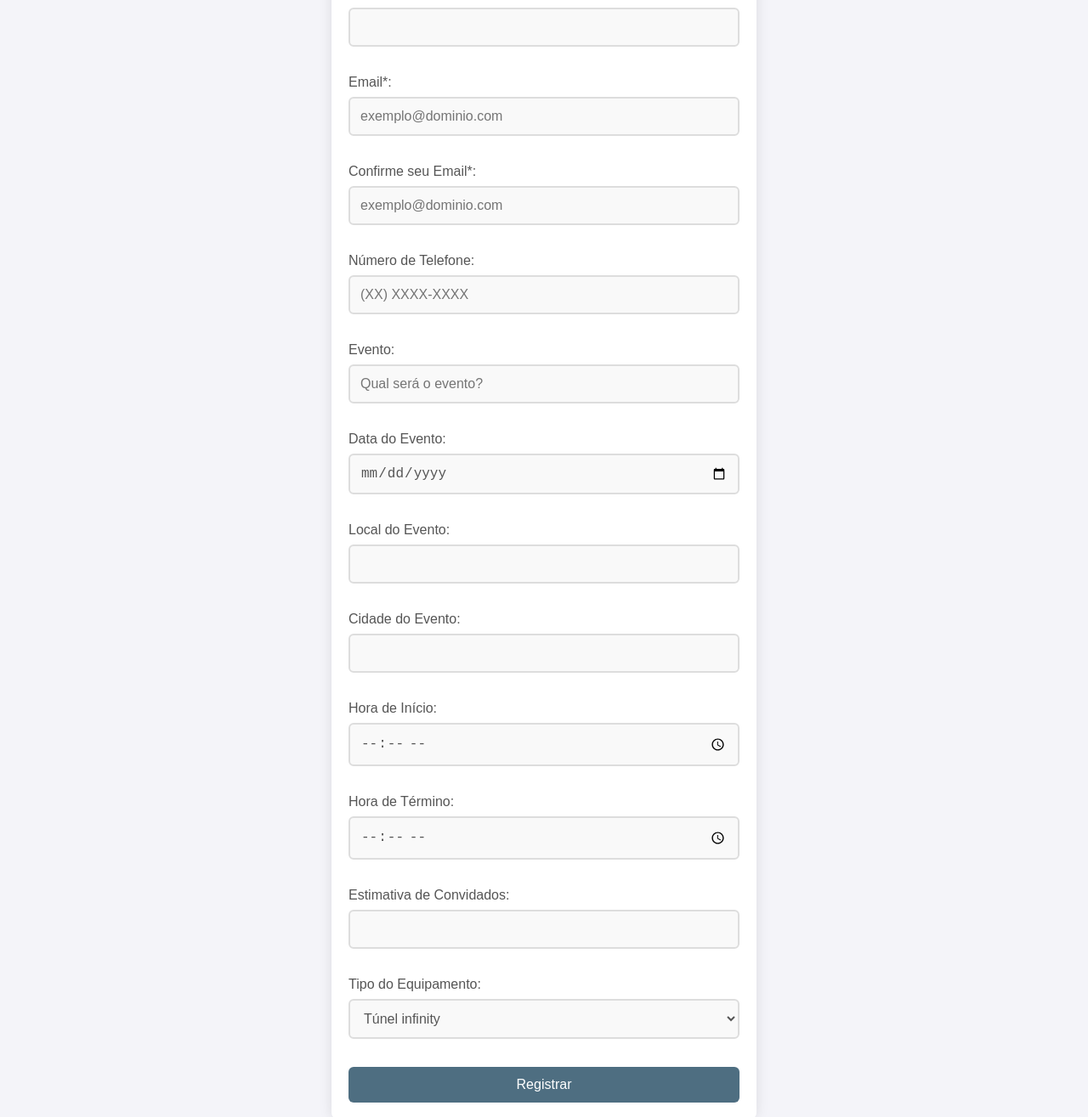
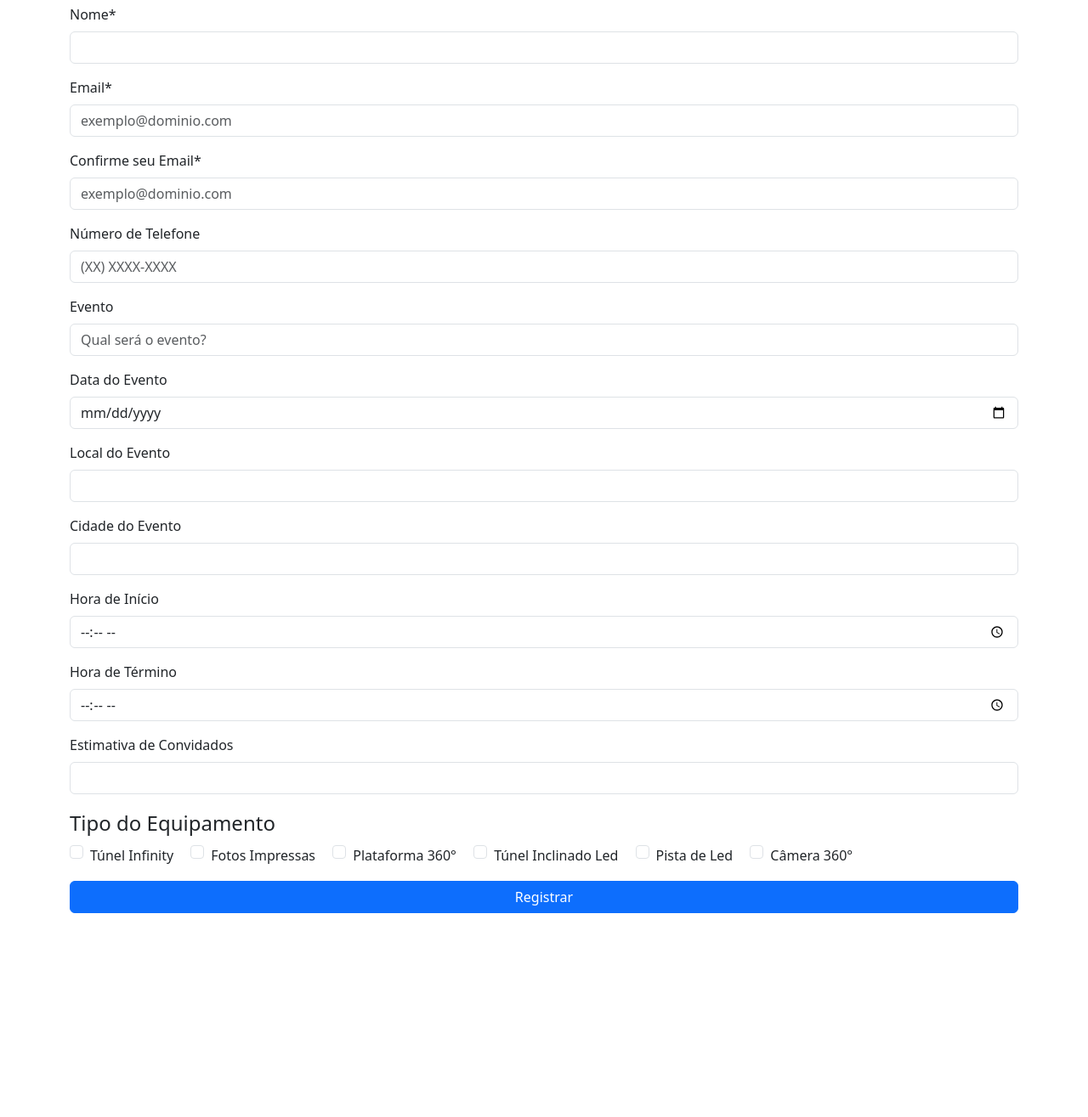
Before and after one commit to ggasparott/FormsWhatsapp, a plain HTML site: page FormsFront/indexForms.html in a window 1280 px wide. Shown: the part 115-1430 px from the top of the page at 85% size. After the commit the page ends 1238 px from the top, so only its background shows below. Drawn offline with nearby package versions, Linux system fonts and the light colour scheme.

Commit message:
Adicionando bootstrap na minha aplicação, alem de adicionar mudanças

```diff
--- a/FormsFront/indexForms.html
+++ b/FormsFront/indexForms.html
@@ -5,62 +5,108 @@
     <meta charset="UTF-8">
     <meta name="viewport" content="width=device-width, initial-scale=1.0">
     <title>Registro de Evento</title>
-    <link rel="stylesheet" href="styleForms.css">
-    <script src="script.js"></script>
 
+    <!-- Link para o Bootstrap (CSS) -->
+    <link href="https://stackpath.bootstrapcdn.com/bootstrap/4.5.2/css/bootstrap.min.css" rel="stylesheet">
+
+    <link href="https://cdn.jsdelivr.net/npm/bootstrap@5.3.0-alpha1/dist/css/bootstrap.min.css" rel="stylesheet" integrity="sha384-KyZXEJZ3QhqLMpG8r+KnujscA8m8/3X5L5tiXz5Yy0z5iwK3L7H/sjTL7lU0jXa3" crossorigin="anonymous">
+
+    <script src="scriptForms.js"></script>
 </head>
 
 <body>
-    <h1>Registro de Eventos</h1>
-    <form action="/submit" method="post">
-        <label for="name">Nome*:</label>
-        <input type="text" id="name" name="name" required><br><br>
+    <div class="container my-5">
+        <h1 class="text-center mb-4">Registro de Eventos</h1>
+        <form action="/submit" method="post">
+            <div class="mb-3">
+                <label for="name" class="form-label">Nome*</label>
+                <input type="text" class="form-control" id="name" name="name" required>
+            </div>
 
+            <div class="mb-3">
+                <label for="email" class="form-label">Email*</label>
+                <input type="email" class="form-control" id="email" name="email" required placeholder="exemplo@dominio.com">
+            </div>
 
-        <label for="email">Email*:</label>
-        <input type="email" id="email" name="email" required placeholder="exemplo@dominio.com"
-            pattern="[a-zA-Z0-9._%+-]+@[a-zA-Z0-9.-]+\.[a-zA-Z]{2,6}$" oninput=""><br><br>
+            <div class="mb-3">
+                <label for="confirm-email" class="form-label">Confirme seu Email*</label>
+                <input type="email" class="form-control" id="confirm-email" name="confirm-email" required placeholder="exemplo@dominio.com">
+            </div>
 
-        <label for="confirm-email">Confirme seu Email*:</label>
-        <input type="email" id="confirm-email" name="confirm-email" required placeholder="exemplo@dominio.com"
-            pattern="[a-zA-Z0-9._%+-]+@[a-zA-Z0-9.-]+\.[a-zA-Z]{2,6}$"  ><br><br>
+            <div class="mb-3">
+                <label for="phone" class="form-label">Número de Telefone</label>
+                <input type="tel" class="form-control" id="phone" name="phone" placeholder="(XX) XXXX-XXXX">
+            </div>
 
-        <label for="phone">Número de Telefone:</label>
-        <input type="tel" id="phone" name="phone" required placeholder="(XX) XXXX-XXXX"><br><br>
+            <div class="mb-3">
+                <label for="event" class="form-label">Evento</label>
+                <input type="text" class="form-control" id="event" name="event" required placeholder="Qual será o evento?">
+            </div>
 
-        <label for="event">Evento:</label>
-        <input type="text" id="event" name="event" required placeholder="Qual será o evento?"><br><br>
+            <div class="mb-3">
+                <label for="date" class="form-label">Data do Evento</label>
+                <input type="date" class="form-control" id="date" name="date" required>
+            </div>
 
-        <label for="date">Data do Evento:</label>
-        <input type="date" id="date" name="date" required><br><br>
+            <div class="mb-3">
+                <label for="local" class="form-label">Local do Evento</label>
+                <input type="text" class="form-control" id="local" name="local" required>
+            </div>
 
-        <label for="local">Local do Evento:</label>
-        <input type="text" id="local" name="local" required><br><br>
+            <div class="mb-3">
+                <label for="city" class="form-label">Cidade do Evento</label>
+                <input type="text" class="form-control" name="city" id="city" required>
+            </div>
 
-        <label for="city">Cidade do Evento:</label>
-        <input type="text" name="city" id="city" required><br><br>
+            <div class="mb-3">
+                <label for="start-time" class="form-label">Hora de Início</label>
+                <input type="time" class="form-control" id="start-time" name="start-time" required>
+            </div>
 
-        <label for="start-time">Hora de Início:</label>
-        <input type="time" id="start-time" name="start-time" required><br><br>
+            <div class="mb-3">
+                <label for="end-time" class="form-label">Hora de Término</label>
+                <input type="time" class="form-control" id="end-time" name="end-time" required>
+            </div>
 
-        <label for="end-time">Hora de Término:</label>
-        <input type="time" id="end-time" name="end-time" required><br><br>
+            <div class="mb-3">
+                <label for="EstimativaDeConvidados" class="form-label">Estimativa de Convidados</label>
+                <input type="number" class="form-control" name="EstimativaDeConvidados" id="EstimativaDeConvidados" required min="1">
+            </div>
 
-        <label for="EstimativaDeConvidados">Estimativa de Convidados:</label>
-        <input type="number" name="EstimativaDeConvidados" id="EstimativaDeConvidados" required min="1"><br><br>
+            <fieldset class="mb-3">
+                <legend class="form-label">Tipo do Equipamento</legend>
+                <div class="form-check form-check-inline">
+                    <input class="form-check-input" type="checkbox" id="tunelInfinity" name="tipoEquipamento" value="Túnel Infinity">
+                    <label class="form-check-label" for="tunelInfinity">Túnel Infinity</label>
+                </div>
+                <div class="form-check form-check-inline">
+                    <input class="form-check-input" type="checkbox" id="fotosImpress" name="tipoEquipamento" value="Fotos Impressas">
+                    <label class="form-check-label" for="fotosImpress">Fotos Impressas</label>
+                </div>
+                <div class="form-check form-check-inline">
+                    <input class="form-check-input" type="checkbox" id="plataform" name="tipoEquipamento" value="Plataforma 360°">
+                    <label class="form-check-label" for="plataform">Plataforma 360°</label>
+                </div>
+                <div class="form-check form-check-inline">
+                    <input class="form-check-input" type="checkbox" id="tunelLed" name="tipoEquipamento" value="Túnel Inclinado Led">
+                    <label class="form-check-label" for="tunelLed">Túnel Inclinado Led</label>
+                </div>
+                <div class="form-check form-check-inline">
+                    <input class="form-check-input" type="checkbox" id="pistaLed" name="tipoEquipamento" value="Pista de Led">
+                    <label class="form-check-label" for="pistaLed">Pista de Led</label>
+                </div>
+                <div class="form-check form-check-inline">
+                    <input class="form-check-input" type="checkbox" id="camera360" name="tipoEquipamento" value="Câmera 360°">
+                    <label class="form-check-label" for="camera360">Câmera 360°</label>
+                </div>
+            </fieldset>
 
-        <label for="tipoEquipamento">Tipo do Equipamento:</label>
-        <select id="tipoEquipamento" name="tipoEquipamento" required>
-            <option value="tunelInfinity">Túnel infinity</option>
-            <option value="fotosImpress">Fotos impressas</option>
-            <option value="plataform">Plataforma 360°</option>
-            <option value="tunelLed">Túnel inclinado Led</option>
-            <option value="pistaLed">Pista de Led</option>
-            <option value="camera360">Câmera 360°</option>
-        </select><br><br>
+            <button type="button" class="btn btn-primary w-100" onclick="enviarFormularioWhatsapp()">Registrar</button>
+        </form>
+    </div>
 
-        <input type="button" onclick="enviarFormularioWhatsapp()" value="Registrar">
-    </form>
+    <!-- Scripts do Bootstrap -->
+    <script src="https://cdn.jsdelivr.net/npm/bootstrap@5.3.0-alpha1/dist/js/bootstrap.bundle.min.js"></script>
 </body>
 
 </html>
```
